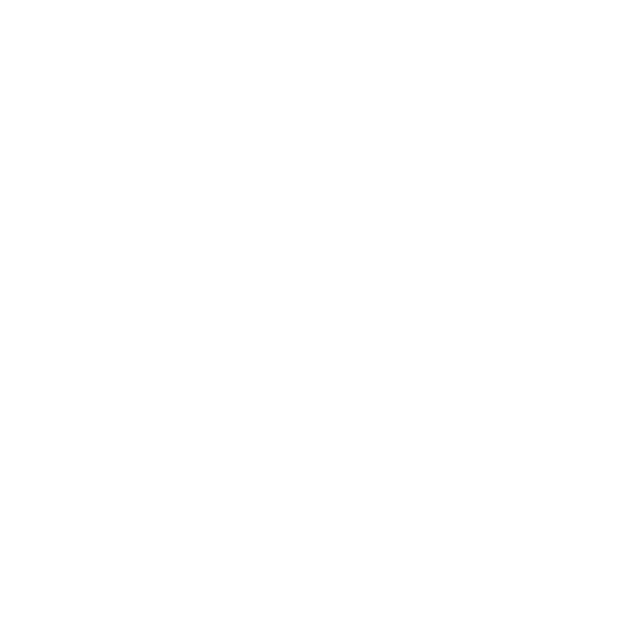
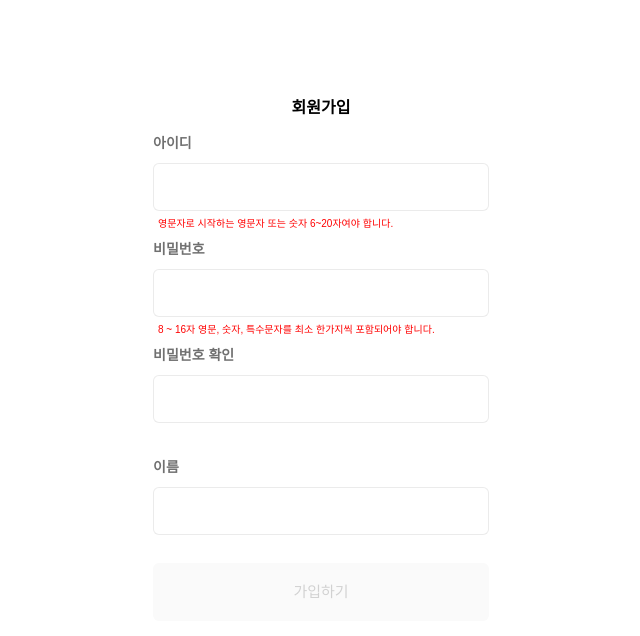
Before and after one commit to jugiaddae-front/master, a React (Create React App) app: page /user/join in a window 1280 px wide. Before the commit this address had no page. Shown: the top 636 px of the page, without its empty margins (319-959 px from the left). Built offline with nearby package versions, Linux system fonts and the light colour scheme; a web font is replaced by a local one.

Commit message:
Docs: 로그인 & 회원가입 페이지 추가

```diff
--- a/src/App.js
+++ b/src/App.js
@@ -6,6 +6,9 @@
 import './Styles/reset.css';
 import HomePC from './Pages/HomePC';
 import HomeMobile from './Pages/HomeMobile';
+
+import Login from './Pages/Login';
+import Join from './Pages/Join'
 
 import SearchRegion from './Pages/SearchRegion';
 import DetailPage from './Pages/DetailPage';
@@ -37,11 +40,13 @@
           <Route path="/product/search/3" element={<Pension />}></Route>
           <Route path="/product/search/4" element={<GuestHouse />}></Route>
           <Route path="/product/search/5" element={<Camping />}></Route>
-            <Route path="/product/search/6" element={<Overseas />}></Route>
+          <Route path="/product/search/6" element={<Overseas />}></Route>
 
-            <Route path="/searchregion" element={<SearchRegion />}></Route>
-            <Route path="/detailpage" element={<DetailPage/>}></Route>
+          <Route path="/searchregion" element={<SearchRegion />}></Route>
+          <Route path="/detailpage" element={<DetailPage/>}></Route>
 
+          <Route path="/user/login" element={<Login />}></Route>
+          <Route path="/user/join" element={<Join />}></Route>
         </Routes>
         </BrowserRouter>
         </header>
--- a/src/Components/Header.js
+++ b/src/Components/Header.js
@@ -33,7 +33,7 @@
                         <li>약관 및 정책</li>
                     </ul>
                 </li>
-                <li>로그인</li>
+                <li><Link to='/user/login'>로그인</Link></li>
             </ul>
         </nav>
     </div>
--- a/src/Components/Home_Header.js
+++ b/src/Components/Home_Header.js
@@ -59,16 +59,17 @@
           <li className={styles.list1}>내주변</li>
           <li className={styles.list2}>예약내역</li>
           <li className={styles.list3}>더보기</li>
-          <li className={styles.list4}>로그인</li>
+          <li className={styles.list4}><Link to='/user/login'>로그인</Link></li>
       </ul>
 
       <div className={styles.search_bar} style={searchOn ? {display: 'block'} : {display: 'none'}}>
         <div className={styles.search_main}>
             <input
+
               className={styles.search_input}
-            type='text'
-            placeholder='지역, 숙소명'
-            value={searchContent}
+              type='text'
+              placeholder='지역, 숙소명'
+              value={searchContent}
               onChange={(e) => { setSearchContent(e.target.value) }}
               onKeyDown={getSearch}
           />
--- a/src/Pages/Home.module.css
+++ b/src/Pages/Home.module.css
@@ -312,6 +312,8 @@
   min-width: 53px;
   min-height: 35px;
 
+  text-decoration: none;
+  color: rgba(256, 256, 256, 0.87);
   font-size: 15px;
   margin-left: 30px;
   vertical-align: top;
--- /dev/null
+++ b/src/Pages/Join.jsx
@@ -0,0 +1,133 @@
+import React, { useState, useEffect } from 'react';
+import axios from 'axios';
+import styles from '../Styles/Join.module.css';
+
+function Join() {
+  const [id, setId] = useState('');
+  const [pw, setPw] = useState('');
+  const [chkPw, setChkPw] = useState('');
+  const [name, setName] = useState('');
+
+
+  const [idOk, setIdOk] = useState(false);
+  const [pwOk, setPwOk] = useState(false);
+  const [isSame, setIsSame] = useState(false)
+
+  const [btnDis, setBtnDis] = useState(true);
+
+  //아이디 정규식 맞는지 확인
+  useEffect(() => {
+    //영문자로 시작하는 영문자 또는 숫자 6~20자
+    const regExpId = /^[a-z]+[a-z0-9]{5,19}$/g;
+    if (regExpId.test(id)) {
+      setIdOk(true);
+    } else if (!regExpId.test(id)) {
+      setIdOk(false);
+    }
+  }, [id])
+
+  useEffect(() => {
+    //8 ~ 16자 영문, 숫자, 특수문자를 최소 한가지씩 조합
+    const regExpPw = /^(?=.*[a-zA-z])(?=.*[0-9])(?=.*[$`~!@$!%*#^?&\\(\\)\-_=+]).{8,16}$/;
+    if (regExpPw.test(pw)) {
+      setPwOk(true);
+    } else if (!regExpPw.test(pw)) {
+      setPwOk(false);
+    }
+  }, [pw])
+
+  useEffect(() => {
+    if (pw === chkPw) {
+      setIsSame(true);
+    } else {
+      setIsSame(false);
+    }
+  }, [pw, chkPw])
+
+  useEffect(() => {
+    if (idOk === true && pwOk === true && isSame === true&& name !== '') {
+      setBtnDis(false)
+    }
+  }, [idOk, pwOk, isSame, name]);
+
+  async function join(e) {
+    try {
+      if (btnDis === true) {
+        alert('정보를 다시 확인해주세요.')
+        return;
+      }
+
+      const response = await axios
+        .post(
+          'http://ec2-13-209-62-189.ap-northeast-2.compute.amazonaws.com:8080/sign-api/sign-up',
+          {
+            "id": id,
+            "password": pw,
+            "name": name,
+            "role": "admin"
+          },
+          {
+            "Content-Type": "application/json"
+          });
+      console.log(response);
+      if (response.success === true) {
+        alert('회원가입 완료되었습니다.')
+      }
+    }
+    catch(err) {
+      console.log(err);
+      if (err.response.status === 400) {
+        alert('이미 존재하는 회원 정보입니다.')
+      }
+    }
+  }
+
+  return (
+    <>
+      <div className={styles.join_mainWrapper}>
+        <section className={styles.join_section}>
+          <h4>회원가입</h4>
+              <div className={styles.join_form}>
+              <div>
+                <p>아이디</p>
+                <input name='id' type='text' value={id} onChange={(e) => setId(e.target.value)} />
+                <div className={idOk ? styles.join_idErrHide : styles.join_idErr}>
+                  영문자로 시작하는 영문자 또는 숫자 6~20자여야 합니다.
+                </div>
+              </div>
+
+              <div>
+                <p>비밀번호</p>
+                <input name = 'password' type='password' value={pw} onChange={(e) => setPw(e.target.value)} />
+                <div className={pwOk ? styles.join_pwErrHide : styles.join_pwErr}>
+                  8 ~ 16자 영문, 숫자, 특수문자를 최소 한가지씩 포함되어야 합니다.
+                </div>
+              </div>
+
+              <div>
+                <p>비밀번호 확인</p>
+                <input type='password' value={chkPw} onChange={(e) => setChkPw(e.target.value)} />
+                <div className={isSame ? styles.join_sameErrHide : styles.join_saveErr}>
+                  비밀번호가 일치하지 않습니다.
+                </div>
+              </div>
+
+              <div>
+                <p>이름</p>
+                <input name='name' type='text' value={name} onChange={(e) => setName(e.target.value)} />
+              </div>
+              </div>
+
+          <button
+            className={btnDis ? styles.join_btn : styles.join_activeBtn}
+            type='button'
+            onClick={join}
+            disabled={btnDis ? true : false}
+          >가입하기</button>
+        </section>
+      </div>
+    </>
+  );
+}
+
+export default Join;
--- /dev/null
+++ b/src/Pages/Login.jsx
@@ -0,0 +1,61 @@
+import React, { useState, useEffect } from 'react';
+import { Link, useNavigate } from 'react-router-dom';
+import styles from '../Styles/Login.module.css'
+import axios from 'axios';
+
+function Login() {
+  const navigate = useNavigate();
+  const [id, setId] = useState('');
+  const [pw, setPw] = useState('');
+
+  async function Login(e) {
+    try {
+      console.log(id, pw);
+      const response = await axios
+        .post(
+          'http://ec2-13-209-62-189.ap-northeast-2.compute.amazonaws.com:8080/sign-api/sign-in',
+          {
+            "id": id,
+            "password": pw
+          },
+          {
+            "Content-Type": "application/json"
+          });
+      console.log(response);
+      if (response.status == 200) {
+        alert('로그인되었습니다.')
+        window.localStorage.setItem("token", response.data.token);
+        navigate('/');
+      } else if (response.status == 400) {
+        alert('회원 정보가 맞지 않습니다.');
+      }
+    }
+    catch(err) {
+      console.log(err);
+    }
+  }
+  return (
+    <>
+      <div className={styles.login_mainWrapper}>
+        <section className={styles.login_section}>
+          <div className={styles.login_id}>
+            <input className={styles.login_idInput} value={id} onChange={(e) => setId(e.target.value)} placeholder='아이디' type='text' required/>
+          </div>
+
+          <div className={styles.login_pw}>
+            <input value={pw} onChange={(e) => setPw(e.target.value)} placeholder='비밀번호' type='password' required/>
+          </div>
+
+          <button onClick={Login} className={styles.login_btn}>로그인</button>
+
+          <div className={styles.login_linkHalf}>
+            <div className={styles.login_rePw}>비밀번호 재설정</div>
+            <div className={styles.login_join}><Link to='/user/join'>회원가입</Link></div>
+          </div>
+        </section>
+      </div>
+    </>
+  );
+}
+
+export default Login;
--- /dev/null
+++ b/src/Styles/Join.module.css
@@ -0,0 +1,107 @@
+*{
+  padding: 0;
+  margin: 0;
+}
+
+.join_section{
+  width: 336px;
+  margin: 100px auto 0 auto;
+}
+
+.join_section h4{
+  text-align: center;
+  margin: 20px 0;
+  font-weight: 600;
+}
+
+.join_form p{
+  font-size: 14px;
+  margin: 13px 0;
+
+  font-weight: bold;
+  color: rgba(0, 0, 0, 0.56);
+}
+
+.join_form input{
+  border: 1px solid rgba(0, 0, 0, 0.08);
+  border-radius: 6px;
+
+  padding: 0 10px;
+
+  width: 336px;
+  height: 48px;
+}
+
+.join_form input:focus {
+  outline: 1px solid rgba(0, 0, 0, 0.08);
+  outline: none;
+}
+
+.join_idErrHide{
+  visibility: hidden;
+}
+
+.join_pwErrHide {
+  visibility: hidden;
+}
+
+.join_sameErrHide{
+  visibility: hidden;
+}
+
+.join_idErr{
+  font-size: 10px;
+  color: red;
+
+  margin-left: 5px;
+  margin-bottom: 10px;
+}
+
+.join_pwErr{
+  font-size: 10px;
+  color: red;
+
+  margin-left: 5px;
+  margin-bottom: 10px;
+}
+
+.join_saveErr{
+  font-size: 10px;
+    color: red;
+
+    margin-left: 5px;
+    margin-bottom: 10px;
+}
+
+.join_activeBtn{
+  width: 336px;
+  height: 58px;
+
+  margin: 20px 0;
+  border: none;
+  border-radius: 6px;
+  line-height: 50px;
+
+  background-color: rgb(255, 0, 85);
+  color: rgb(255, 255, 255);
+
+  font-size: 15px;
+
+  cursor: pointer;
+}
+
+
+.join_btn{
+  width: 336px;
+  height: 58px;
+
+  margin: 20px 0;
+  border: none;
+  border-radius: 6px;
+  line-height: 50px;
+
+  background-color: rgb(250, 250, 250);
+  color: rgba(0, 0, 0, 0.16);
+
+  font-size: 15px;
+}
--- /dev/null
+++ b/src/Styles/Login.module.css
@@ -0,0 +1,68 @@
+.login_mainWrapper{
+  text-align: center;
+  margin-top: 25%;
+}
+
+.login_idInput:after{
+  display: inline-block;
+  content: '';
+  position: absolute;
+  top: 12px;
+  left: 11px;
+  width: 18px;
+  height: 14px;
+  background: url('../images/logo.png') 0 0 no-repeat;
+  background-size: 18px auto;
+}
+
+input{
+  width: 300px;
+  height: 48px;
+
+  padding: 0 16px 0 46px;
+  margin-bottom: 8px;
+  padding: 0 10px 0 15px;
+  border: 1px solid rgba(0, 0, 0, 0.26);
+  border-radius: 4px;
+  box-sizing: border-box;
+}
+
+.login_btn{
+  width: 303px;
+  height: 56px;
+  font-size: 16px;
+  line-height: 56px;
+  margin-top: 20px;
+
+  background: linear-gradient(to right, rgba(255, 0, 85, 1) 1%, rgba(230, 34, 67, 1) 100%);
+  color: #fff;
+  text-align: center;
+  border: none;
+  border-radius: 6px;
+
+  cursor: pointer;
+}
+
+.login_linkHalf{
+  overflow: hidden;
+  position: relative;
+  height: 56px;
+  margin-top: 9px;
+}
+
+.login_linkHalf div {
+  width: 300px;
+  height: 56px;
+  display: inline-block;
+  float: left;
+  width: 50%;
+  text-align: center;
+
+  font-size: 15px;
+  line-height: 26px;
+  color: rgba(0, 0, 0, 0.87);
+}
+
+.login_section input:focus{
+  outline: 1px solid rgba(0, 0, 0, 0.26);
+}
```
Also changed, not shown: src/images/logo.png (added).
